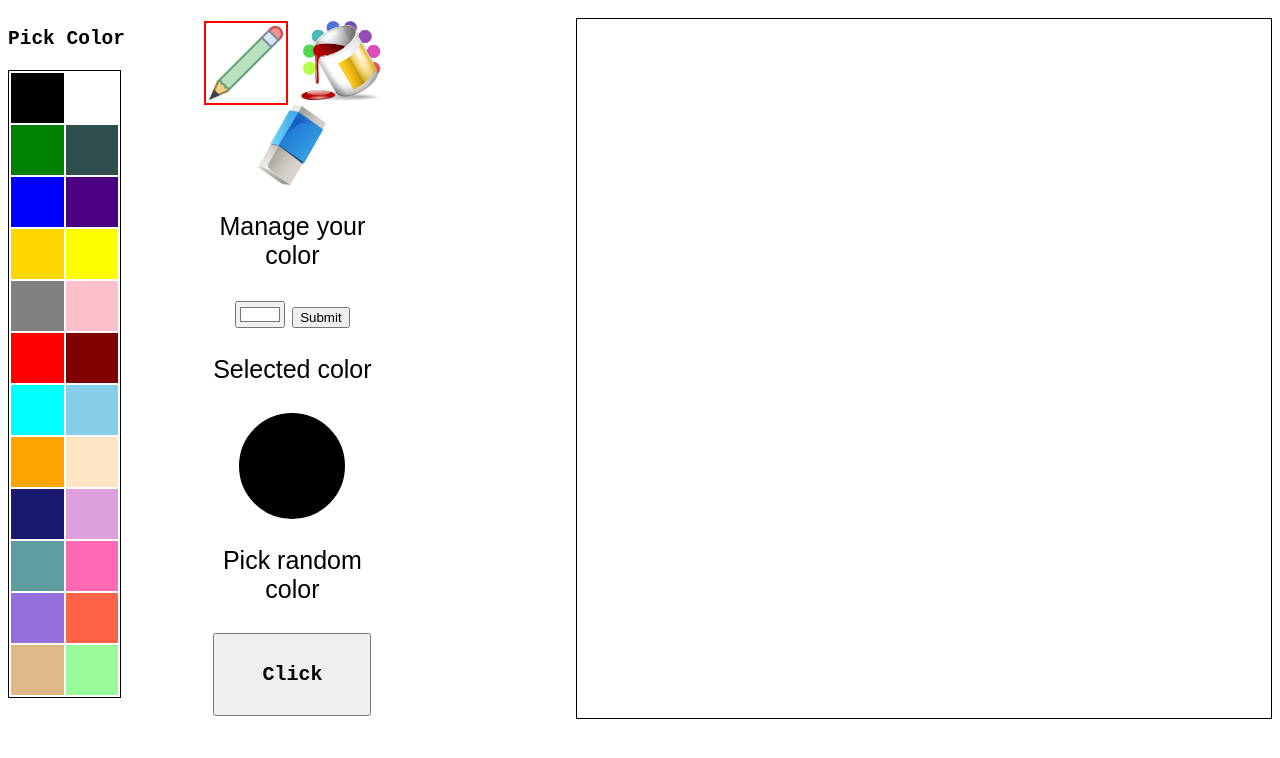
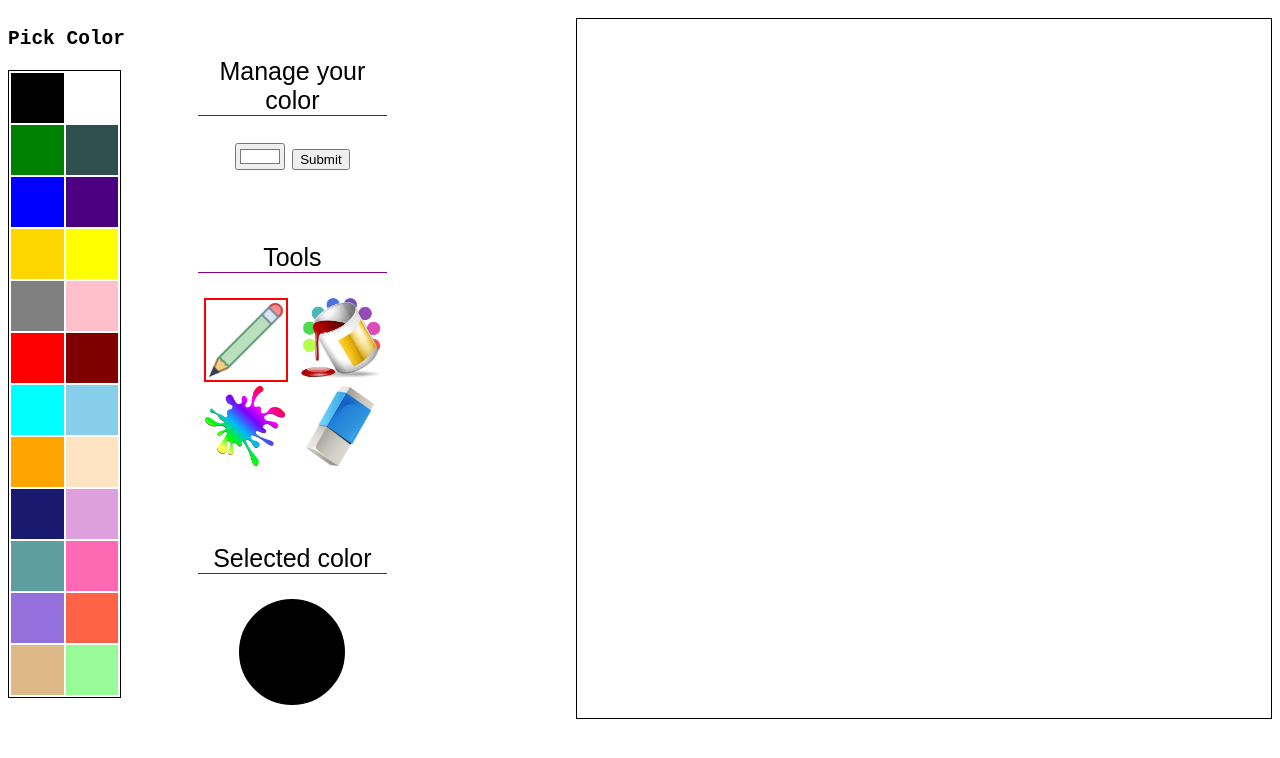
Before and after one commit to swagatachakraborty/swagatachakraborty.github.io, a plain HTML site: page index.html in a window 1280 px wide. Drawn offline with Linux system fonts and the light colour scheme.

Commit message:
change random color choosing button to rainbow icon.
random color option added to tool-bar.

```diff
--- a/index.html
+++ b/index.html
@@ -69,36 +69,28 @@
 			</section>
 
 			<section class="middle">
+				<section class="color-window">
+					<p class="descriptions">Manage your color</p>
+					<input id="color-window" type="color" value="#ffffff" />
+					<input type="submit" onclick="updateColorByValue('color-window')"/>
+				</section>
+
 				<section class="tool-bar">
-					<section class="tool-row"  display="inline">
+					<p class="descriptions">Tools</p>
+						<section class="tool-row">
 						<img id="pencil" src="/images/color-pencil.png" height="80px" onclick="selectTool(id)" />
 						<img id="brush" src="/images/paint.png" height="80px" onclick="selectTool(id)" />
 					</section>
 
 					<section class="tool-row">
+						<img id="rainbow" src='/images/rainbow.png' width="80px" height="80px" onclick="selectTool(id), chooseRandomColor()">
 						<img id="eraser"  src="/images/eraser.png" height="80px" onclick="selectTool(id), updateCurrentColor('')">
 					</section>
 				</section>
 
-				<section class="color-window">
-					Manage your color
-					<br><br>
-					<input id="color-window" type="color" value="#ffffff" />
-					<input type="submit" onclick="updateColorByValue('color-window')"/>
-				</section>
-
 				<section class="current-color">
-					Selected color
-					<br><br>
+					<p class="descriptions">Selected color</p>
 					<section id="current-color"></section>
-				</section>
-
-				<section class="random-color">
-					Pick random color
-					<br><br>
-					<button id="button" onclick="chooseRandomColor()">
-						<pre><h2>   Click   </h2></pre>
-					</button>
 				</section>
 			</section>
 
--- a/main.js
+++ b/main.js
@@ -1,7 +1,6 @@
-let random_color_clicked = true;
 let drawing = false;
+let tools = [ 'brush', 'pencil', 'eraser', 'rainbow' ];
 let color, activeTool;
-let tools = [ 'brush', 'pencil', 'eraser' ];
 
 const random = (range) => Math.floor(Math.random() * range);
 
@@ -20,11 +19,9 @@ const changeBackgroundColor = function (id, color) {
 };
 
 const chooseRandomColor = function () {
-	random_color_clicked = !random_color_clicked;
 	let interval = setInterval(function () {
-		color = randomColor();
-		updateCurrentColor(color);
-		if(random_color_clicked) {
+		updateCurrentColor( randomColor() );
+		if(activeTool != 'rainbow') {
 			clearInterval(interval);
 		}
 	}, 100);
@@ -62,11 +59,8 @@ const updateColorByValue = function (id) {
 
 const startTool = function (pixel) {
 	startOrStopDrawing();
-	switch(activeTool) {
-		case 'pencil': break;
-		case 'brush': fill(pixel); break;
-		case 'eraser': updateCurrentColor('');
-	}
+	if(activeTool == 'brush')
+		fill(pixel);
 };
 
 const fill = function (pixel) {
@@ -75,7 +69,7 @@ const fill = function (pixel) {
 	drawing = false;
 };
 
-const startOrStopDrawing = function (pixel) {
+const startOrStopDrawing = function () {
 	drawing = !drawing;
 };
 
--- a/style.css
+++ b/style.css
@@ -25,16 +25,22 @@
 	justify-content: space-around;
 }
 
+.descriptions {
+	border-bottom: 1px solid darkmagenta;
+}
+
 .tool-bar {
 	width: 100%;
+	/* background-color: aqua; */
 	display: flex;
 	flex-direction: column;
-	justify-content: space-around;
+	justify-content: space-between;
 }
 
 .tool-row {
 	display: flex;
 	justify-content: space-around;
+	margin-bottom: 4px;
 }
 
 .color-window {
```
Also changed, not shown: images/rainbow.png (added).
